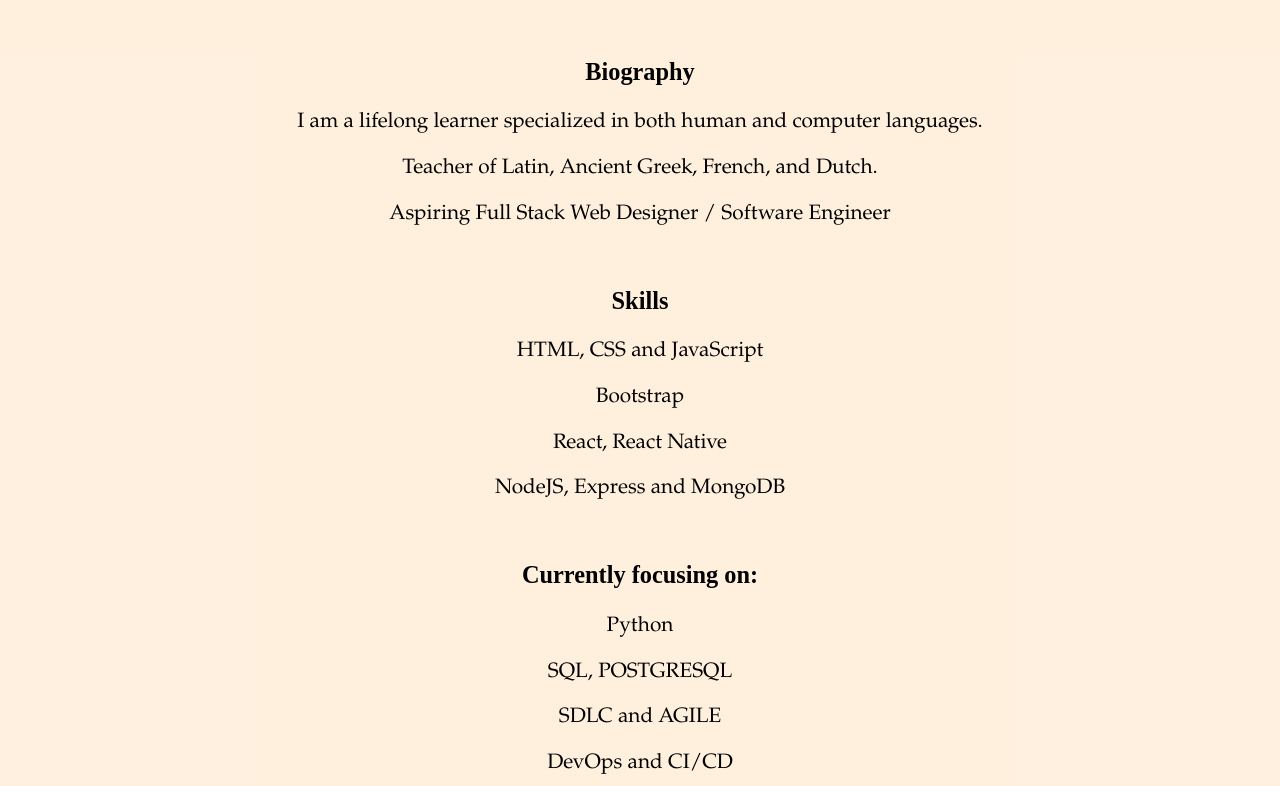
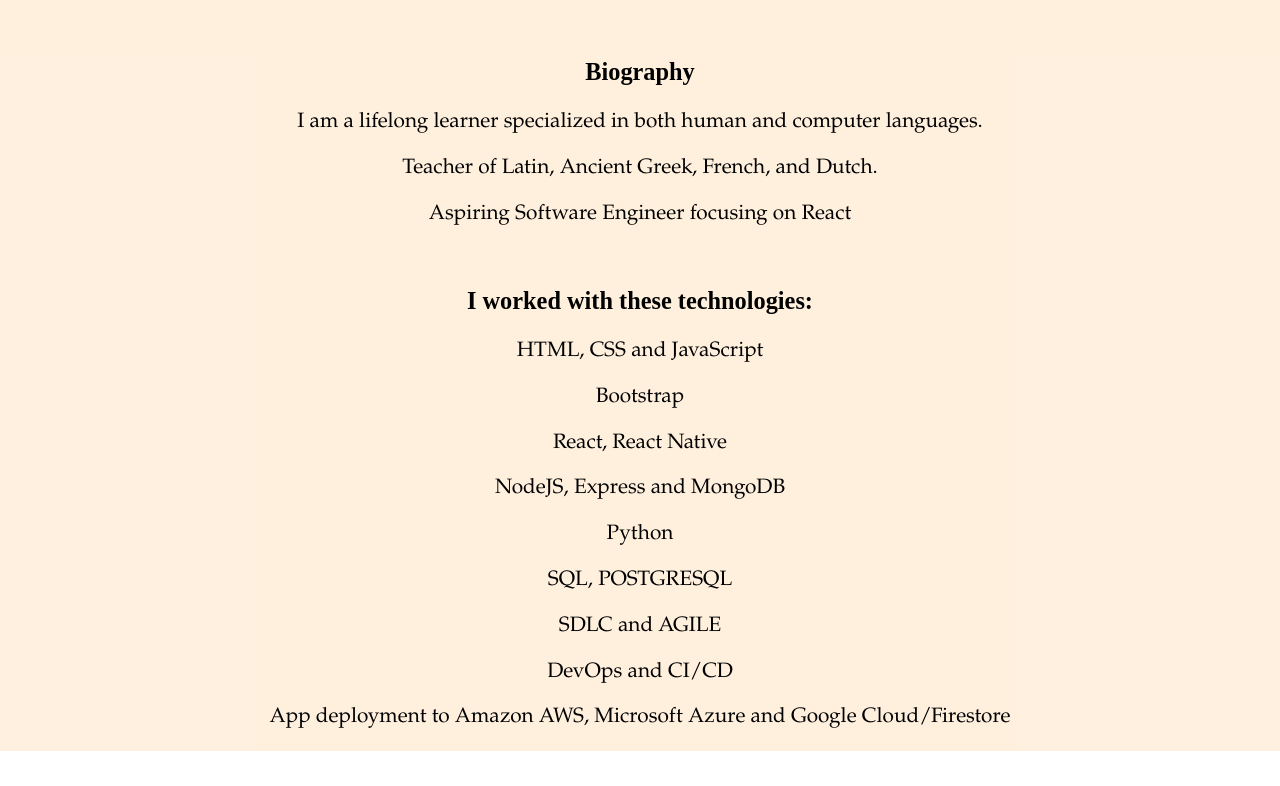
Before and after one commit to Qasper1974/Yves-Faems-portfolio, a React (Create React App) app: page /Welcome in a window 1280 px wide. Shown: the part 453-1239 px from the top of the page. After the commit the page ends 1204 px from the top, so only its background shows below. Built offline with nearby package versions, Linux system fonts and the light colour scheme; the HTML template or start-up script is replaced by a standard one.

Commit message:
add netclone project

```diff
--- a/src/Components/Bio/Bio.js
+++ b/src/Components/Bio/Bio.js
@@ -11,13 +11,12 @@
                     <h3>Biography</h3>
                     <p>I am a lifelong learner specialized in both human and computer languages.</p>
                     <p>Teacher of Latin, Ancient Greek, French, and Dutch.</p>
-                    <p>Aspiring Full Stack Web Designer / Software Engineer</p>
-                    <h3>Skills</h3>
+                    <p>Aspiring Software Engineer focusing on React</p>
+                    <h3>I worked with these technologies:</h3>
                     <p>HTML, CSS and JavaScript</p>
                     <p>Bootstrap</p>
                     <p>React, React Native</p>
                     <p>NodeJS, Express and MongoDB</p>
-                    <h3>Currently focusing on: </h3>
                     <p>Python</p>
                     <p>SQL, POSTGRESQL</p>
                     <p>SDLC and AGILE</p>
--- a/src/Components/Projects/Projects.js
+++ b/src/Components/Projects/Projects.js
@@ -7,7 +7,7 @@
 import imageItinera from '../../assets/ItineraVocApp.png'
 import imagePortfolio from '../../assets/my_portfolio_img.png'
 import imageSev from '../../assets/alphabetized_swahili_list.png'
-
+import imageNetclone from '../../assets/netclone2.png'
 
 const projectInfo = [
     {
@@ -21,6 +21,15 @@
     },
     {
         key: 2,
+        title: "Netflix clone",
+        description: "Website imitating Netflix",
+        mainTechnologies: "React, CSS, React-Youtube, Movie-Trailer, Axios, Firebase",
+        picUrl: imageNetclone,
+        netlifyUrl: "https://netclone-46cfe.web.app/",
+        githubCodeAddress : "https://github.com/Qasper1974/sev"
+    },
+    {
+        key: 3,
         title: "Dictionary App",
         description: "Latin to Dutch Vocabulary App",
         mainTechnologies: "HTML, CSS, JavaScript",
@@ -29,16 +38,16 @@
         githubCodeAddress : "https://github.com/Qasper1974/sev"
     },
     {
-        key: 3,
+        key: 4,
         title: "Swahili-English Vocabulary Tool",
         description: "A Swahili to English Vocabulary App",
-        mainTechnologies: "Django, PostgreSQL, Docker, AWS",
+        mainTechnologies: "Python, Django, PostgreSQL, Docker, AWS",
         picUrl: imageSev,
         netlifyUrl: "https://www.youtube.com/watch?v=Vg6K4pn_C8o",
         githubCodeAddress : "github code url"
     },
     {
-        key: 4,
+        key: 5,
         title: "My Portfolio",
         description: "My portfolio to showcase my projects",
         mainTechnologies: "React, CSS, JavaScript",
```
Also changed, not shown: 2 other files (tests, documents, lock files or other folders).
